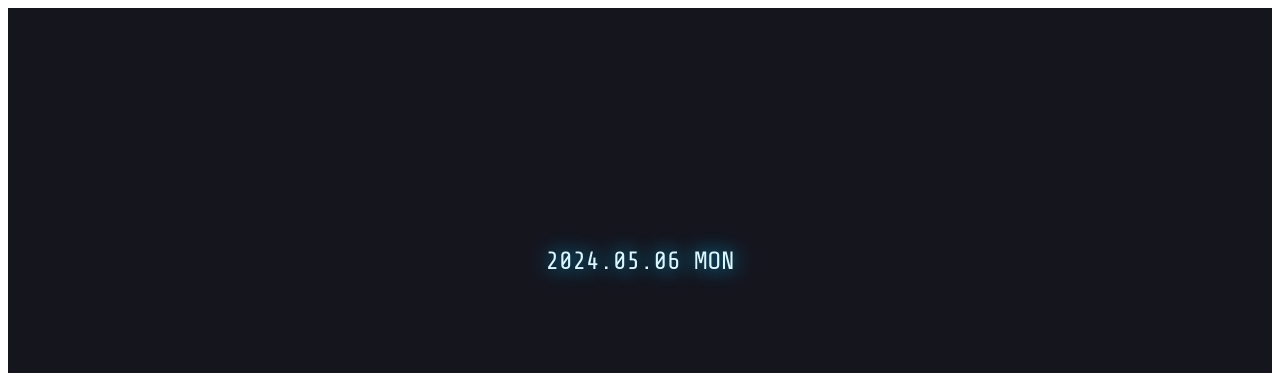
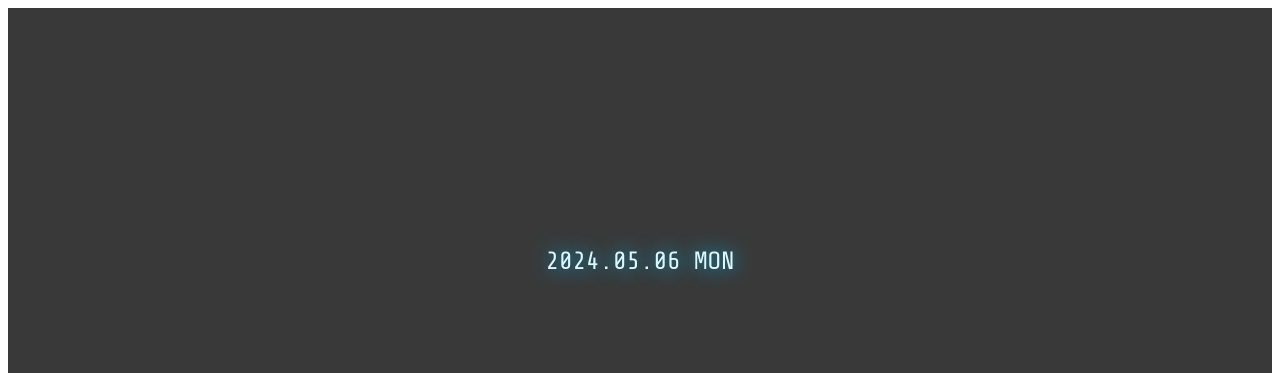
Before and after one commit to NoritamaT/NoritamaT.github.io, a plain HTML site: page index.html in a window 1280 px wide. Shown: the top 373 px of the page. Drawn offline with nearby package versions, Linux system fonts and the light colour scheme.

Commit message:
Update style.css

```diff
--- a/style.css
+++ b/style.css
@@ -5,7 +5,7 @@
 .container {
   width: 100%;
   height: 100vh;
-  background-color: #15151e;
+  background-color: #393939;
   display: flex;
   align-items: center;
   justify-content: center;
```
